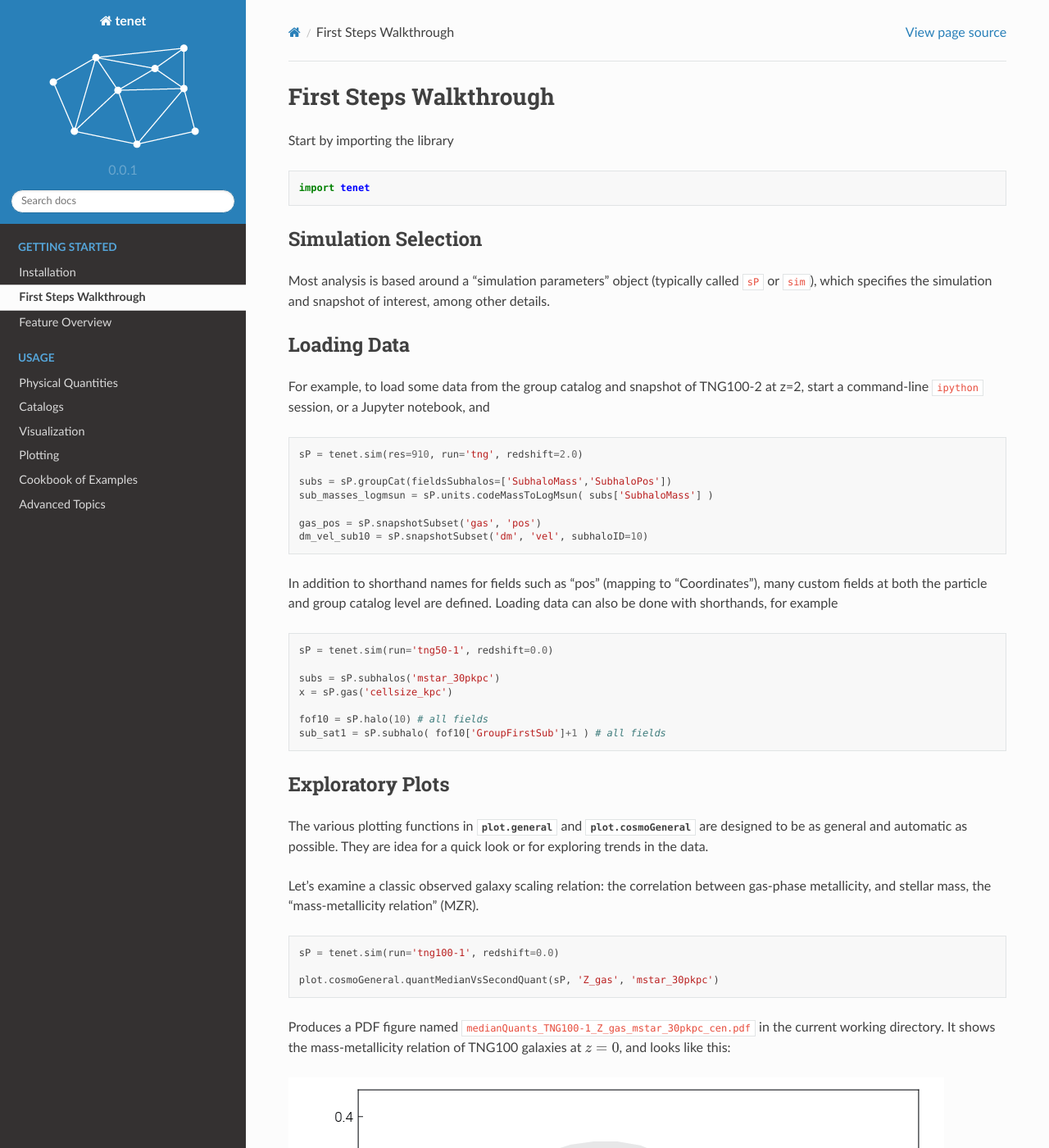
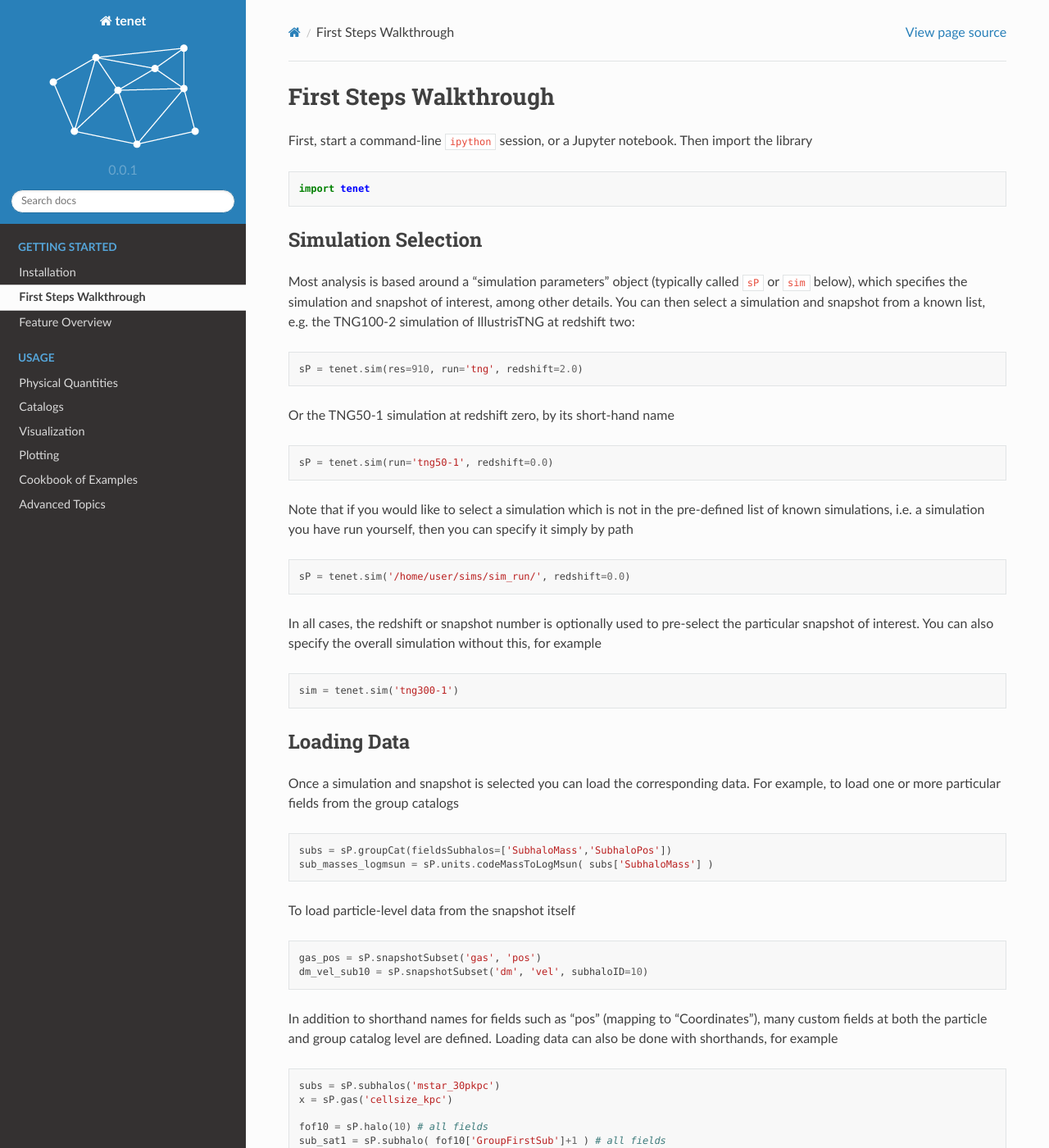
Before and after one commit to dnelson/temet, a Sphinx documentation site: the page built from tenet/docs/first_steps.rst, in a window 1280 px wide and 1400 px high. Shown: the whole window at 82% size. Built offline with Sphinx 7.4.7 and the Read the Docs theme 2.0.0, drawn with Linux system fonts in a browser that asks for light colours; pages that are not in the unit, such as notebooks, are missing from menus.

Commit message:
Make simParams() accept either run name or path as mandatory first argument, update docs for custom path support.

```diff
--- a/tenet/docs/catalogs.rst
+++ b/tenet/docs/catalogs.rst
@@ -243,7 +243,7 @@ The code base currently has the following catalog definitions, as listed in the
 
 .. exec::
 
-    from cosmo.auxcatalog import fieldComputeFunctionMapping
+    from ..cosmo.auxcatalog import fieldComputeFunctionMapping
 
     print('.. csv-table::')
     print('    :header: "Catalog Name", "Generator Function", "Arguments"')
--- a/tenet/docs/first_steps.rst
+++ b/tenet/docs/first_steps.rst
@@ -1,7 +1,7 @@
 First Steps Walkthrough
 =======================
 
-Start by importing the library
+First, start a command-line ``ipython`` session, or a Jupyter notebook. Then import the library
 
 .. code-block:: python
 
@@ -10,21 +10,48 @@ Start by importing the library
 Simulation Selection
 --------------------
 
-Most analysis is based around a "simulation parameters" object (typically called ``sP`` or ``sim``), which
-specifies the simulation and snapshot of interest, among other details.
-
-Loading Data
-------------
-
-For example, to load some data from the group catalog and snapshot of TNG100-2 at z=2, start a
-command-line ``ipython`` session, or a Jupyter notebook, and
+Most analysis is based around a "simulation parameters" object (typically called ``sP`` or ``sim`` below),
+which specifies the simulation and snapshot of interest, among other details.  You can then select a simulation and snapshot from a known list, e.g. the TNG100-2 simulation of IllustrisTNG at redshift two:
 
 .. code-block:: python
 
     sP = tenet.sim(res=910, run='tng', redshift=2.0)
 
+Or the TNG50-1 simulation at redshift zero, by its short-hand name
+
+.. code-block:: python
+
+    sP = tenet.sim(run='tng50-1', redshift=0.0)
+
+Note that if you would like to select a simulation which is not in the pre-defined list of known simulations,
+i.e. a simulation you have run yourself, then you can specify it simply by path
+
+.. code-block:: python
+
+    sP = tenet.sim('/home/user/sims/sim_run/', redshift=0.0)
+
+In all cases, the redshift or snapshot number is optionally used to pre-select the particular snapshot of
+interest. You can also specify the overall simulation without this, for example
+
+.. code-block:: python
+
+    sim = tenet.sim('tng300-1')
+
+
+Loading Data
+------------
+
+Once a simulation and snapshot is selected you can load the corresponding data. For example, to load one or more
+particular fields from the group catalogs
+
+.. code-block:: python
+
     subs = sP.groupCat(fieldsSubhalos=['SubhaloMass','SubhaloPos'])
     sub_masses_logmsun = sP.units.codeMassToLogMsun( subs['SubhaloMass'] )
+
+To load particle-level data from the snapshot itself
+
+.. code-block:: python
 
     gas_pos = sP.snapshotSubset('gas', 'pos')
     dm_vel_sub10 = sP.snapshotSubset('dm', 'vel', subhaloID=10)
```
Also changed, not shown: other parts of tenet/docs/first_steps.rst (+0 -2 lines), 1 other file.
